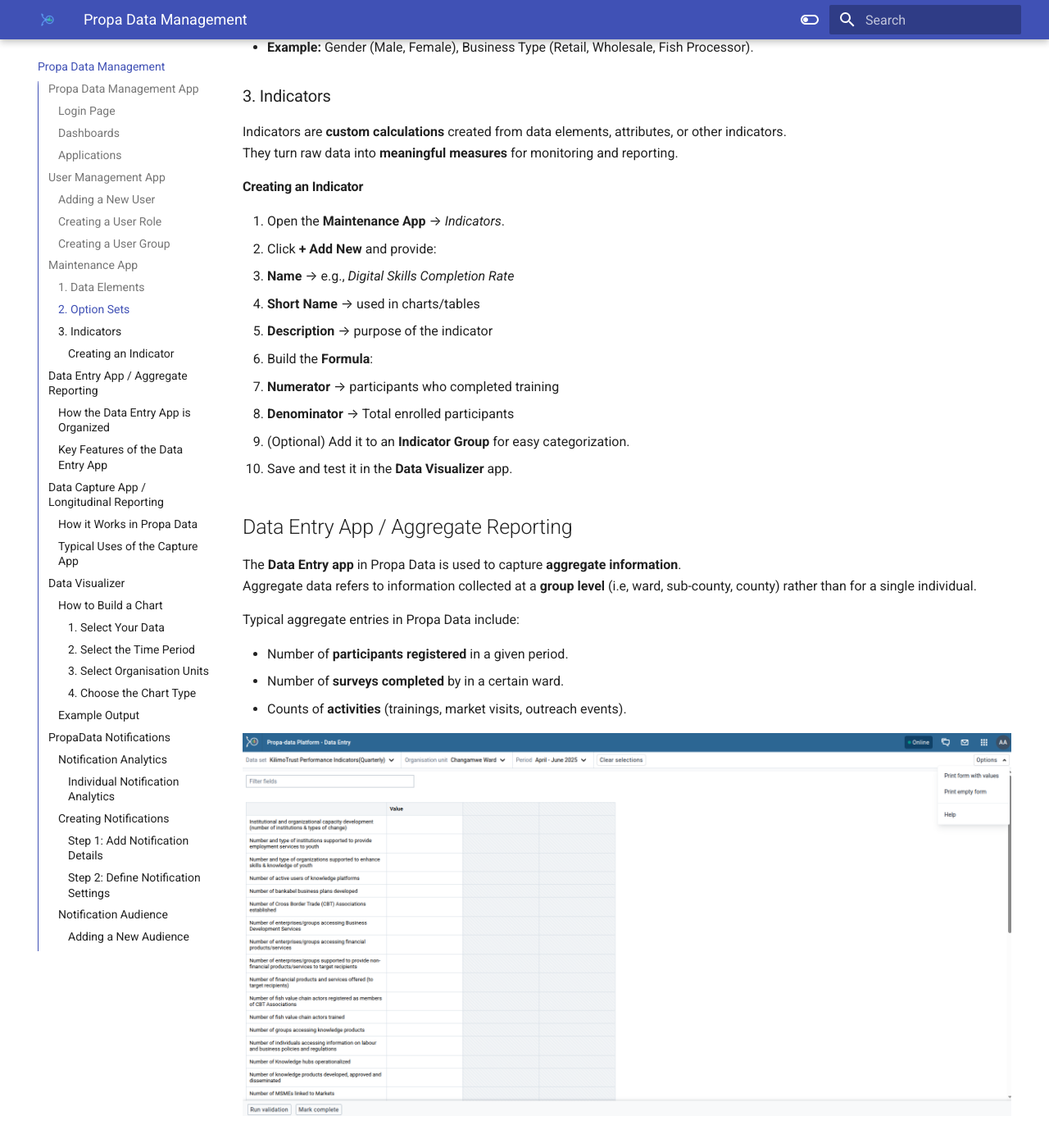
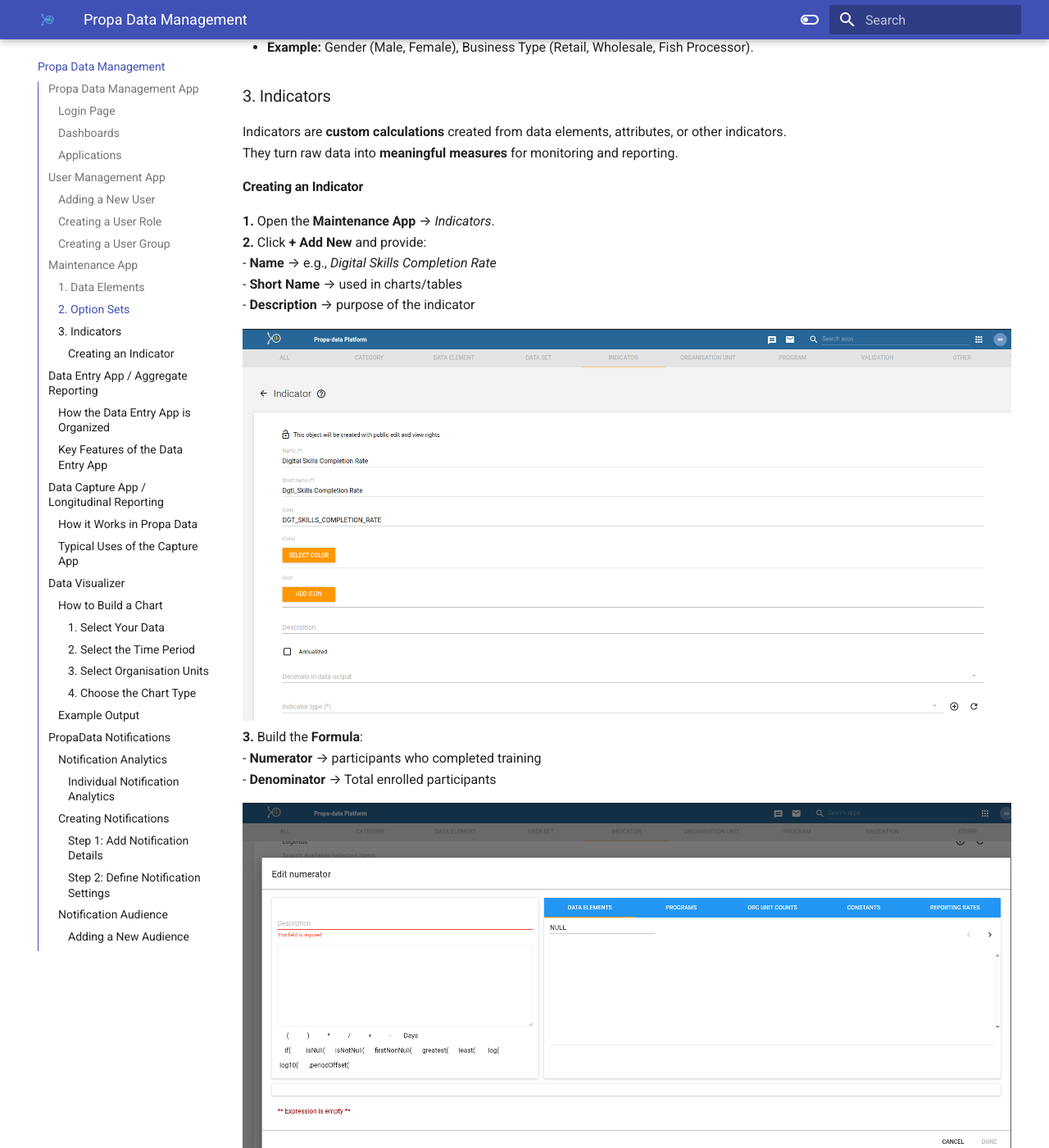
Before and after one commit to propa-data/propadata-docs, an MkDocs documentation site: the page built from docs/management.md, in a window 1280 px wide and 1400 px high, scrolled down 9835 px. Shown: the whole window at 82% size. Built offline with MkDocs 1.6.1 and Material for MkDocs 9.7.7, drawn with Linux system fonts in a browser that asks for light colours.

Commit message:
add; management guide

```diff
--- a/docs/management.md
+++ b/docs/management.md
@@ -127,16 +127,21 @@ Indicators are **custom calculations** created from data elements, attributes, o
 They turn raw data into **meaningful measures** for monitoring and reporting.
 
 #### Creating an Indicator
-1. Open the **Maintenance App** → *Indicators*.
-2. Click **+ Add New** and provide:
+**1.** Open the **Maintenance App** → *Indicators*.
+**2.** Click **+ Add New** and provide:
    - **Name** → e.g., *Digital Skills Completion Rate*
    - **Short Name** → used in charts/tables
    - **Description** → purpose of the indicator
-3. Build the **Formula**:
+
+   ![indicators creation](images/image121.png)
+**3.** Build the **Formula**:
    - **Numerator** → participants who completed training
    - **Denominator** → Total enrolled participants
-4. (Optional) Add it to an **Indicator Group** for easy categorization.
-5. Save and test it in the **Data Visualizer** app.
+
+   ![indicators creation](images/image122.png)
+
+**4.** (Optional) Add it to an **Indicator Group** for easy categorization.
+**5.** Save and test it in the **Data Visualizer** app.
 
 ## Data Entry App / Aggregate Reporting
 
```
Also changed, not shown: docs/images/image121.png (added), docs/images/image122.png (added).
